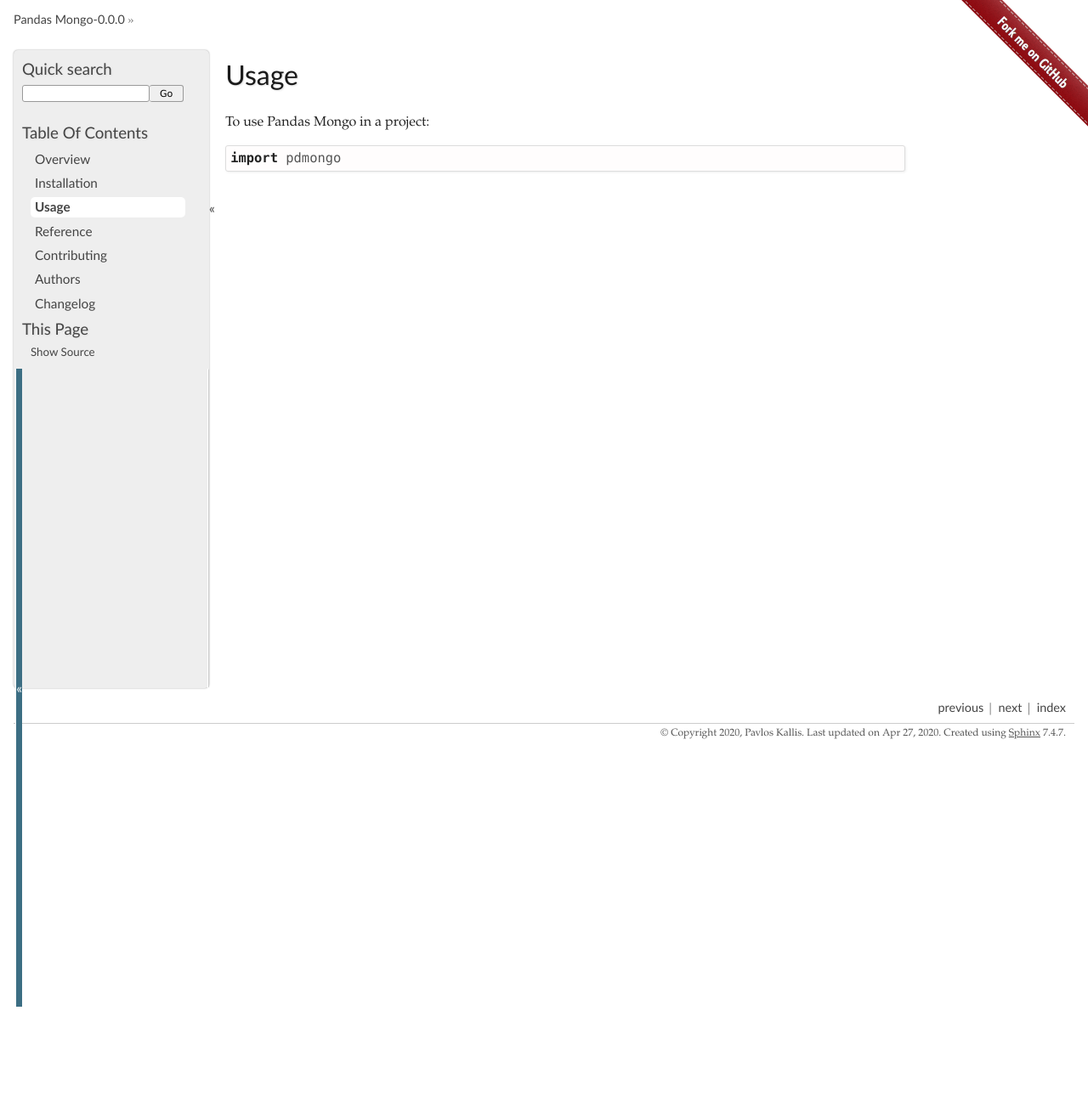
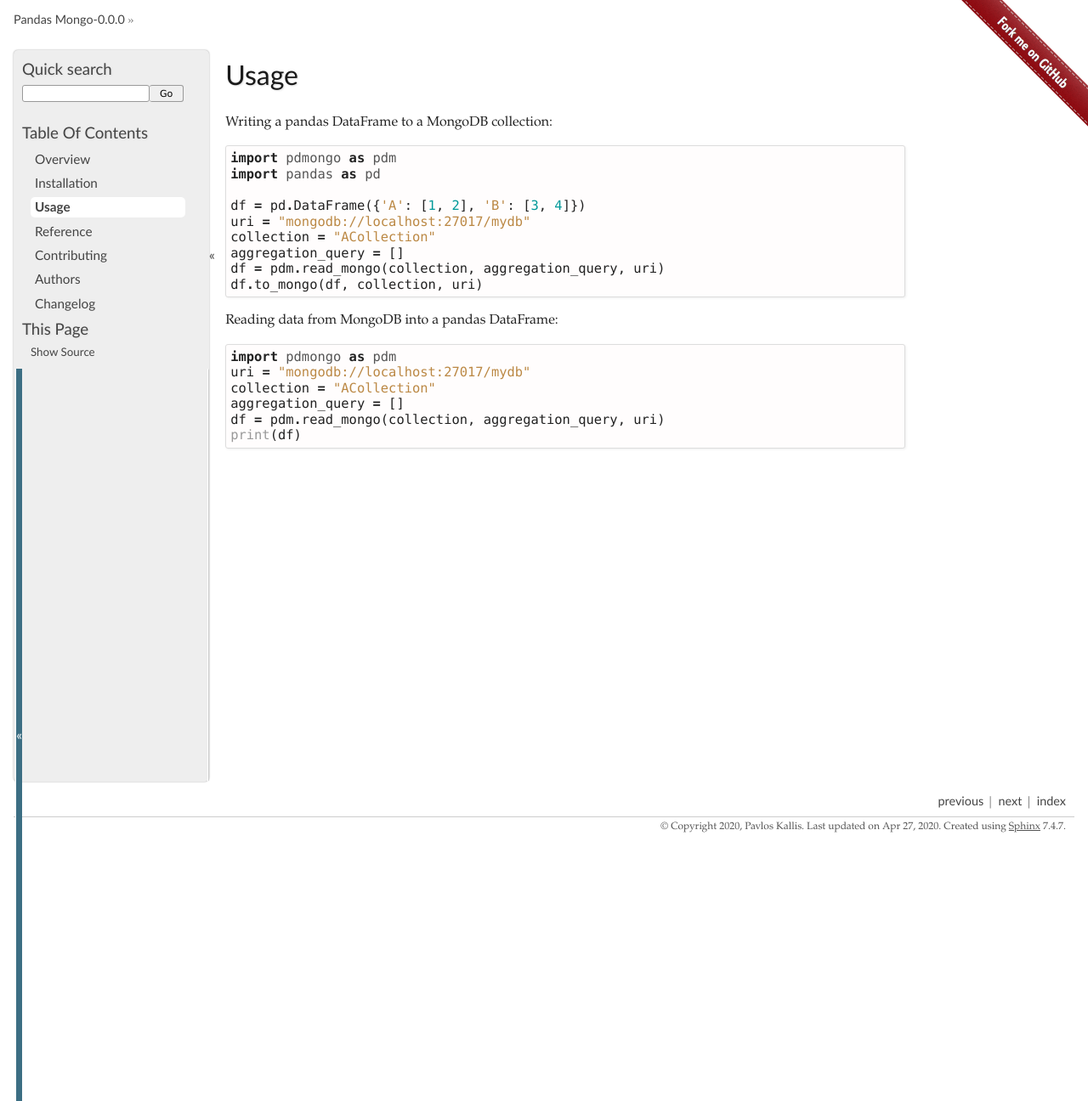
Before and after one commit to pakallis/python-pandas-mongo, a Sphinx documentation site: the page built from docs/usage.rst, in a window 1280 px wide. Shown: the whole page at 85% size. Built offline with Sphinx 7.4.7, drawn with Linux system fonts in a browser that asks for light colours; before the commit the page ends 1185 px from its top, so only the background shows below that.

Commit message:
Doc: Update Usage section

```diff
--- a/docs/usage.rst
+++ b/docs/usage.rst
@@ -2,6 +2,24 @@
 Usage
 =====
 
-To use Pandas Mongo in a project::
+Writing a pandas DataFrame to a MongoDB collection::
 
-	import pdmongo
+	import pdmongo as pdm
+	import pandas as pd
+
+	df = pd.DataFrame({'A': [1, 2], 'B': [3, 4]})
+	uri = "mongodb://localhost:27017/mydb"
+	collection = "ACollection"
+	aggregation_query = []
+	df = pdm.read_mongo(collection, aggregation_query, uri)
+	df.to_mongo(df, collection, uri)
+
+
+Reading data from MongoDB into a pandas DataFrame::
+
+	import pdmongo as pdm
+	uri = "mongodb://localhost:27017/mydb"
+	collection = "ACollection"
+	aggregation_query = []
+	df = pdm.read_mongo(collection, aggregation_query, uri)
+	print(df)
```
